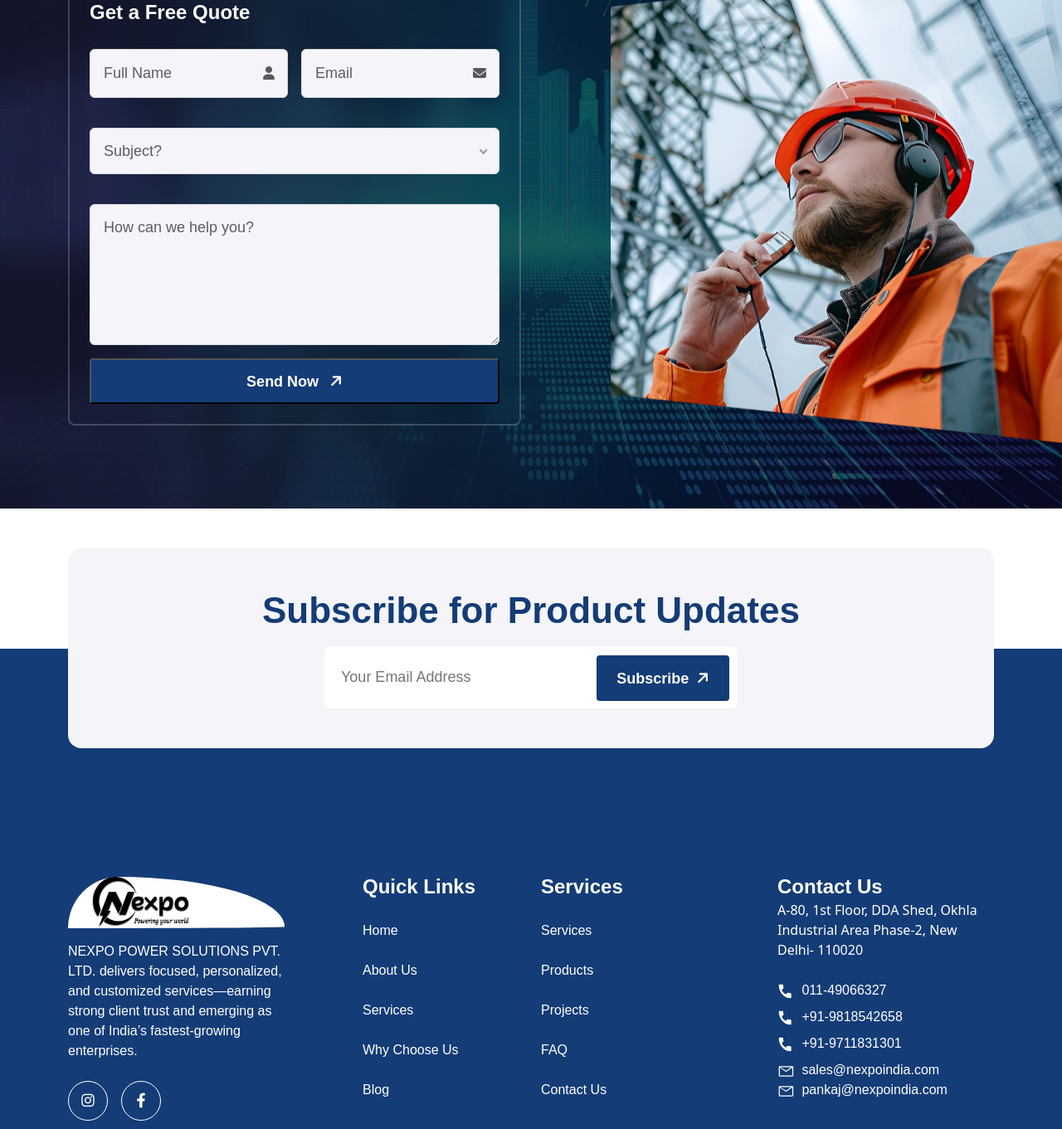
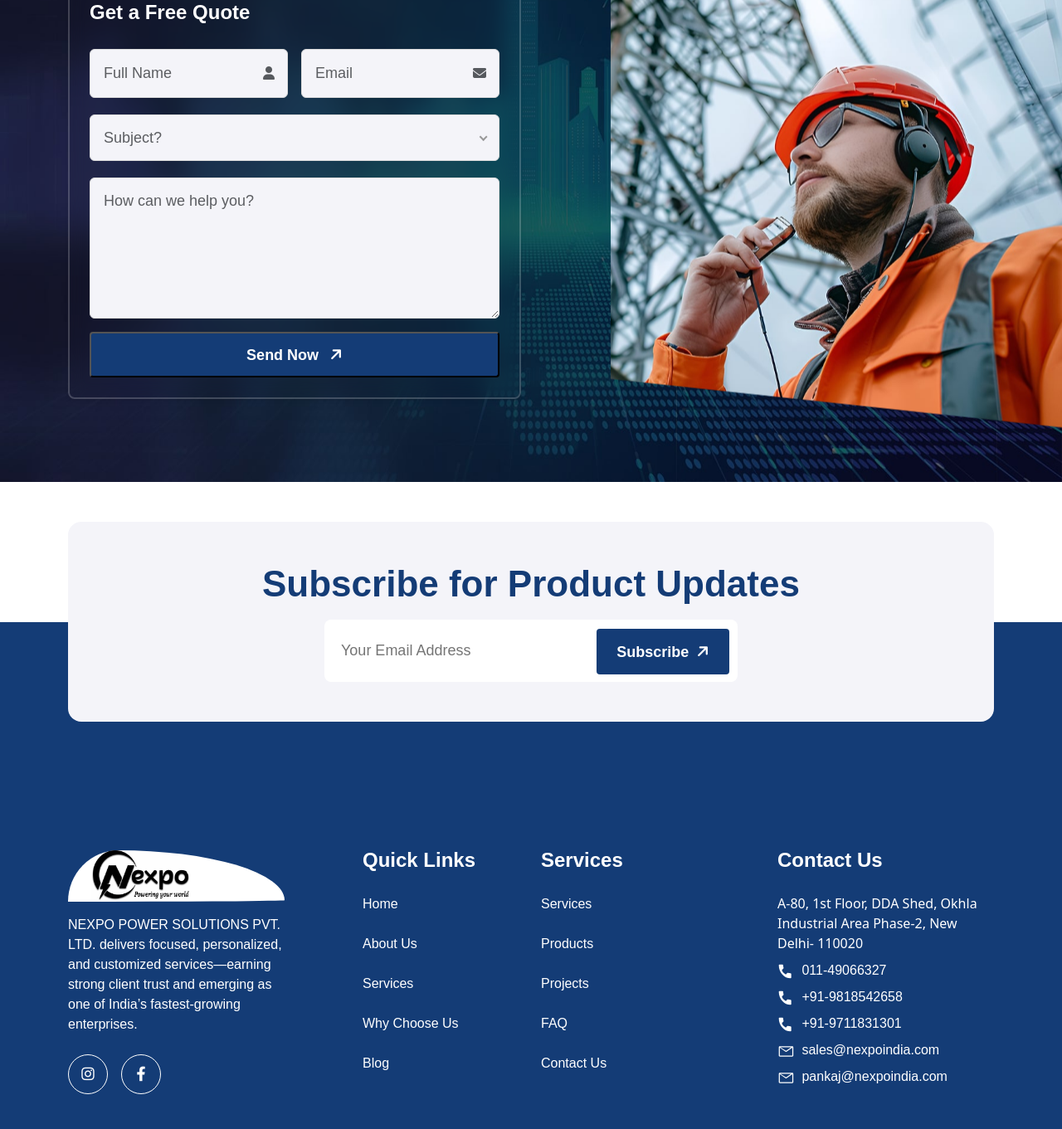
Before and after one commit to Sumit-Chouhan-786/nexpro, a plain HTML site: page index.html in a window 1280 px wide. Shown: the part 6859-8220 px from the top of the page at 83% size. Drawn offline with Linux system fonts and the light colour scheme; animation ran at ten frames a second; a web font is replaced by a local one.

Commit message:
form and footer update

```diff
--- a/index.html
+++ b/index.html
@@ -1142,21 +1142,21 @@
           <div class="contact-boxarea" data-aos="fade-left" data-aos-duration="1200">
             <form class="row g-3">
 
-              <div class="col-md-6">
+              <div class="col-md-6 mt-0 mt-lg-3">
                 <div class="input-area position-relative">
                   <input type="text" class="form-control rounded-2" placeholder="Full Name">
                   <i class="fa-solid fa-user position-absolute end-0 me-3 top-50 translate-middle-y text-muted"></i>
                 </div>
               </div>
 
-              <div class="col-md-6">
+              <div class="col-md-6 mt-0 mt-lg-3">
                 <div class="input-area position-relative">
                   <input type="email" class="form-control rounded-2" placeholder="Email">
                   <i class="fa-solid fa-envelope position-absolute end-0 me-3 top-50 translate-middle-y text-muted"></i>
                 </div>
               </div>
 
-              <div class="col-12">
+              <div class="col-12 mt-0 mt-lg-0">
                 <div class="input-area">
                   <select class="country-area nice-select form-select rounded-2">
                     <option data-display="Subject?">Subject</option>
@@ -1169,13 +1169,13 @@
                 </div>
               </div>
 
-              <div class="col-12">
+              <div class="col-12 mt-0 mt-lg-0">
                 <div class="input-area">
                   <textarea class="form-control rounded-2" rows="4" placeholder="How can we help you?"></textarea>
                 </div>
               </div>
 
-              <div class="col-12">
+              <div class="col-12 pt-lg-0">
                 <button type="submit" class="vl-btn1 w-100 py-3 fw-semibold">
                   Send Now <i class="fa-solid fa-arrow-right ms-2"></i>
                 </button>
@@ -1277,11 +1277,11 @@
         <div class="space30 d-lg-none d-block"></div>
         <div class="footer-widget-area">
           <h3 class="text-white">Contact Us</h3>
-          <ul>
+          <ul class="pt-4">
                  <p class="text-white">A-80, 1st Floor, DDA Shed, Okhla Industrial Area Phase-2, New Delhi- 110020</p>
 
               </li>
-<li>
+<li class="pt-2">
   <a class="text-white" href="tel:01149066327">
     <svg xmlns="http://www.w3.org/2000/svg" width="20" height="20" fill="none" viewBox="0 0 24 24">
       <path d="M6.6 10.8c1.2 2.4 3.2 4.4 5.6 5.6l1.9-1.9c.3-.3.7-.4 1.1-.3 1.2.4 2.5.6 3.8.6.6 0 1 .4 1 1V21c0 .6-.4 1-1 1C10.1 22 2 13.9 2 3c0-.6.4-1 1-1h4.3c.6 0 1 .4 1 1 0 1.3.2 2.6.6 3.8.1.4 0 .8-.3 1.1l-2 1.9z" fill="#fff"/>
@@ -1317,7 +1317,7 @@
   </a>
 </li>
 
-<li class="pt-0">
+<li class="pt-2">
   <a class="text-white" href="mailto:pankaj@nexpoindia.com">
     <svg xmlns="http://www.w3.org/2000/svg" width="20" height="20" viewBox="0 0 24 24" fill="none">
       <path d="M21.5 5H3.5C3.1 5 2.7 5.2 2.4 5.4 2.2 5.7 2 6.1 2 6.5v12c0 .4.2.8.4 1.1.3.3.7.4 1.1.4h18c.4 0 .8-.2 1.1-.4.3-.3.4-.7.4-1.1v-12c0-.4-.2-.8-.4-1.1-.3-.3-.7-.4-1.1-.4zm-1.6 1.5L12.5 11.6 4.1 6.5h15.8zM3.5 18.5V7.2l8.6 5.9c.1.1.3.2.4.2s.3-.1.4-.2l8.6-5.9v11.3H3.5z" fill="#fff"></path>
```
